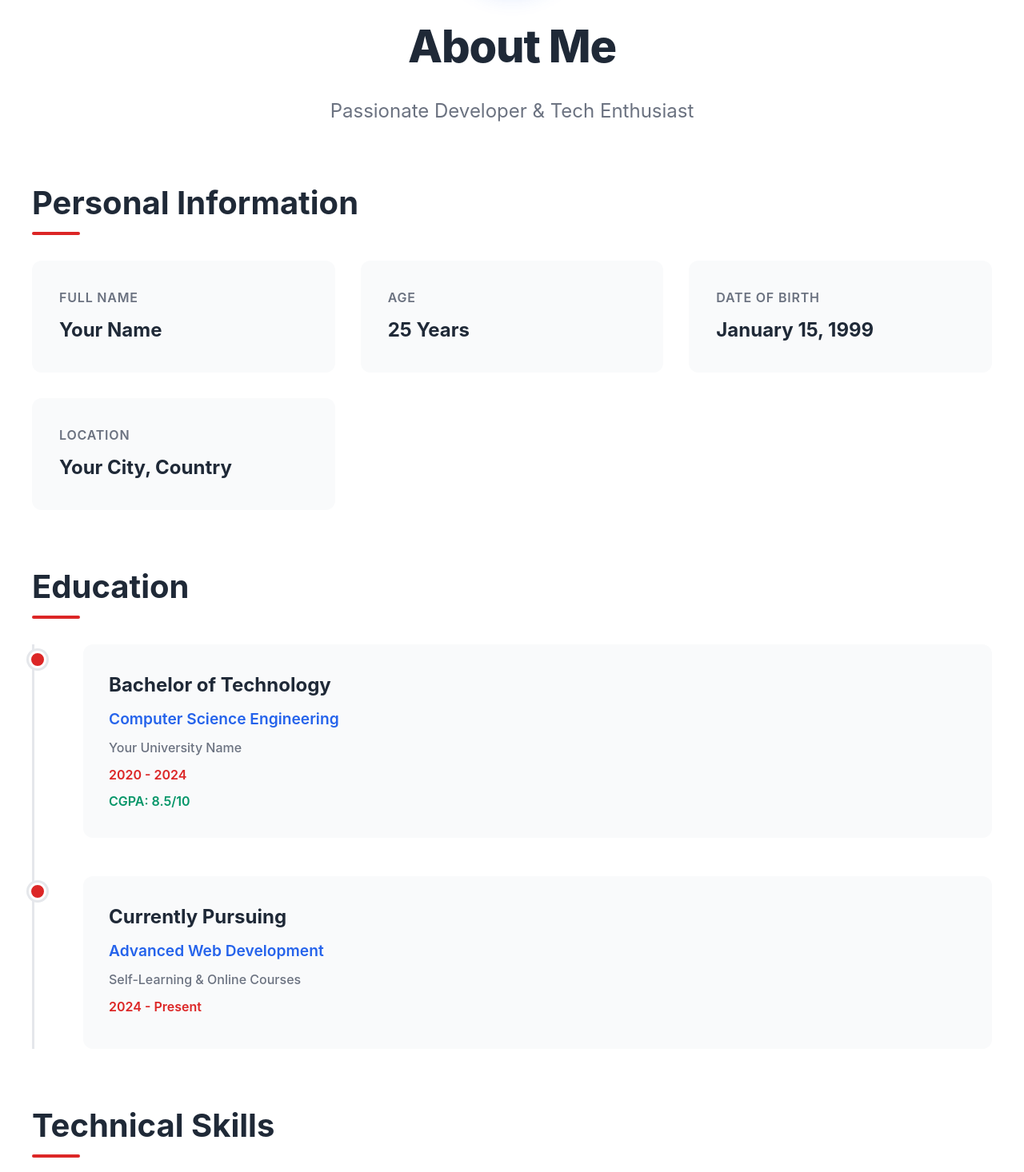
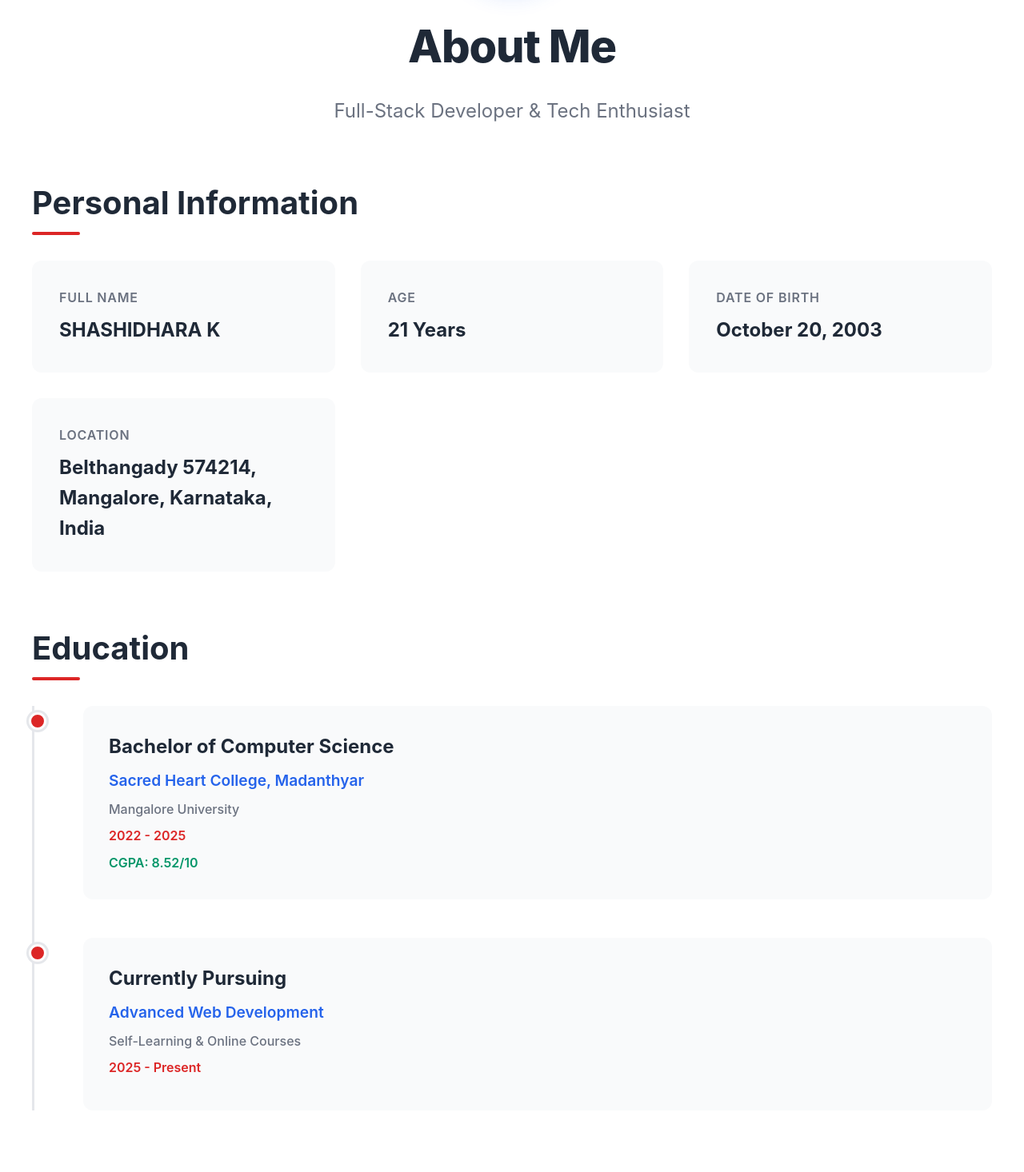
Before and after one commit to Shashidharak89/MY-PORTFOLIO, a Next.js app: page /about in a window 1280 px wide. Shown: the part 260-1726 px from the top of the page at 80% size. Built offline with nearby package versions, Linux system fonts and the light colour scheme.

Commit message:
about me data

```diff
--- a/src/app/about/AboutMe.js
+++ b/src/app/about/AboutMe.js
@@ -47,7 +47,7 @@ const AboutMe = () => {
             />
           </div>
           <h1 className="about-title">About Me</h1>
-          <p className="about-subtitle">Passionate Developer & Tech Enthusiast</p>
+          <p className="about-subtitle">Full-Stack Developer & Tech Enthusiast</p>
         </div>
 
         {/* Personal Information */}
@@ -56,19 +56,19 @@ const AboutMe = () => {
           <div className="info-grid">
             <div className="info-card">
               <h3 className="info-label">Full Name</h3>
-              <p className="info-value">Your Name</p>
+              <p className="info-value">SHASHIDHARA K</p>
             </div>
             <div className="info-card">
               <h3 className="info-label">Age</h3>
-              <p className="info-value">25 Years</p>
+              <p className="info-value">21 Years</p>
             </div>
             <div className="info-card">
               <h3 className="info-label">Date of Birth</h3>
-              <p className="info-value">January 15, 1999</p>
+              <p className="info-value">October 20, 2003</p>
             </div>
             <div className="info-card">
               <h3 className="info-label">Location</h3>
-              <p className="info-value">Your City, Country</p>
+              <p className="info-value">Belthangady 574214, Mangalore, Karnataka, India</p>
             </div>
           </div>
         </div>
@@ -80,11 +80,11 @@ const AboutMe = () => {
             <div className="timeline-item">
               <div className="timeline-marker"></div>
               <div className="timeline-content">
-                <h3 className="education-degree">Bachelor of Technology</h3>
-                <p className="education-field">Computer Science Engineering</p>
-                <p className="education-school">Your University Name</p>
-                <p className="education-year">2020 - 2024</p>
-                <p className="education-gpa">CGPA: 8.5/10</p>
+                <h3 className="education-degree">Bachelor of Computer Science</h3>
+                <p className="education-field">Sacred Heart College, Madanthyar</p>
+                <p className="education-school">Mangalore University</p>
+                <p className="education-year">2022 - 2025</p>
+                <p className="education-gpa">CGPA: 8.52/10</p>
               </div>
             </div>
             <div className="timeline-item">
@@ -93,7 +93,7 @@ const AboutMe = () => {
                 <h3 className="education-degree">Currently Pursuing</h3>
                 <p className="education-field">Advanced Web Development</p>
                 <p className="education-school">Self-Learning & Online Courses</p>
-                <p className="education-year">2024 - Present</p>
+                <p className="education-year">2025 - Present</p>
               </div>
             </div>
           </div>
```
